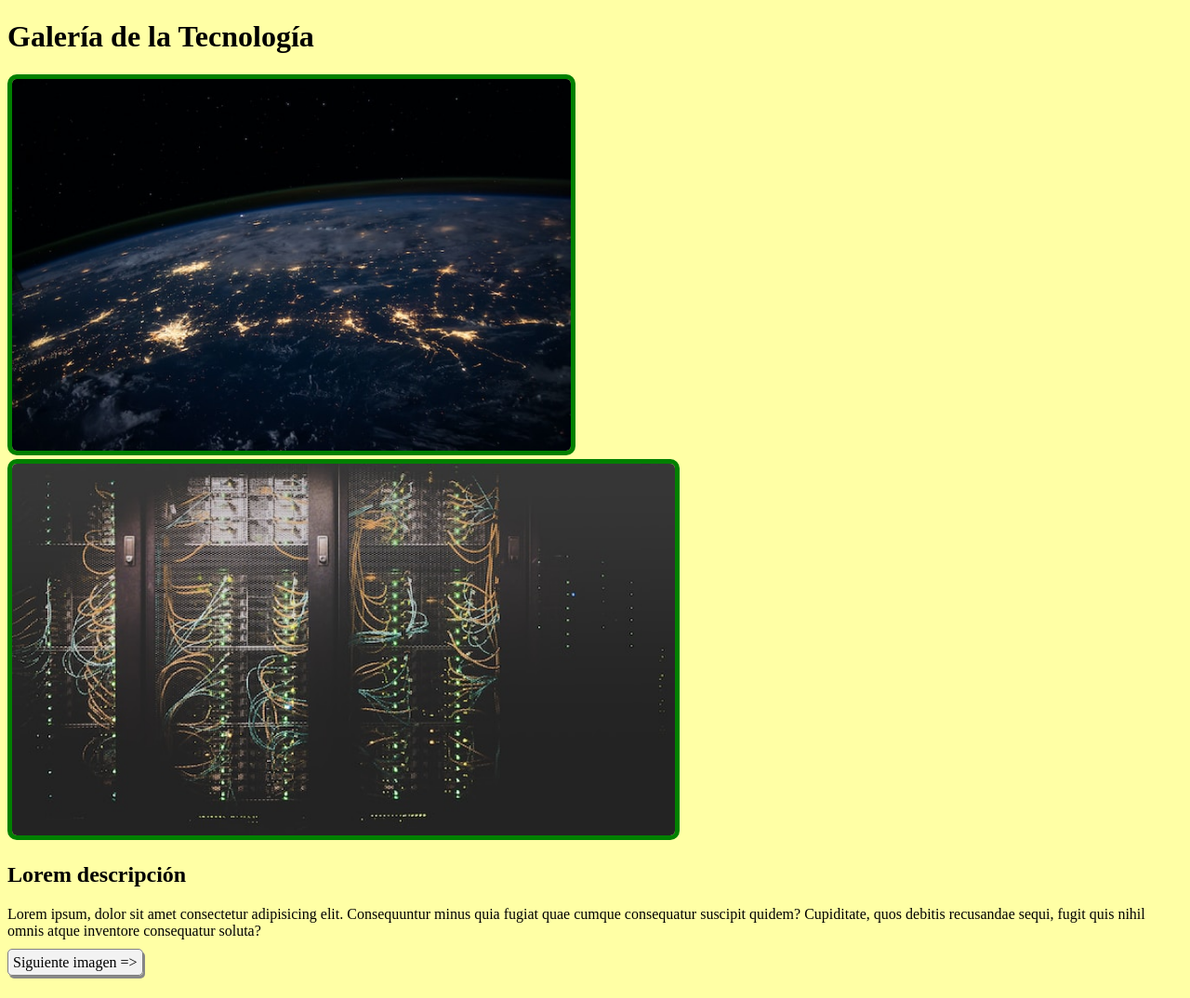
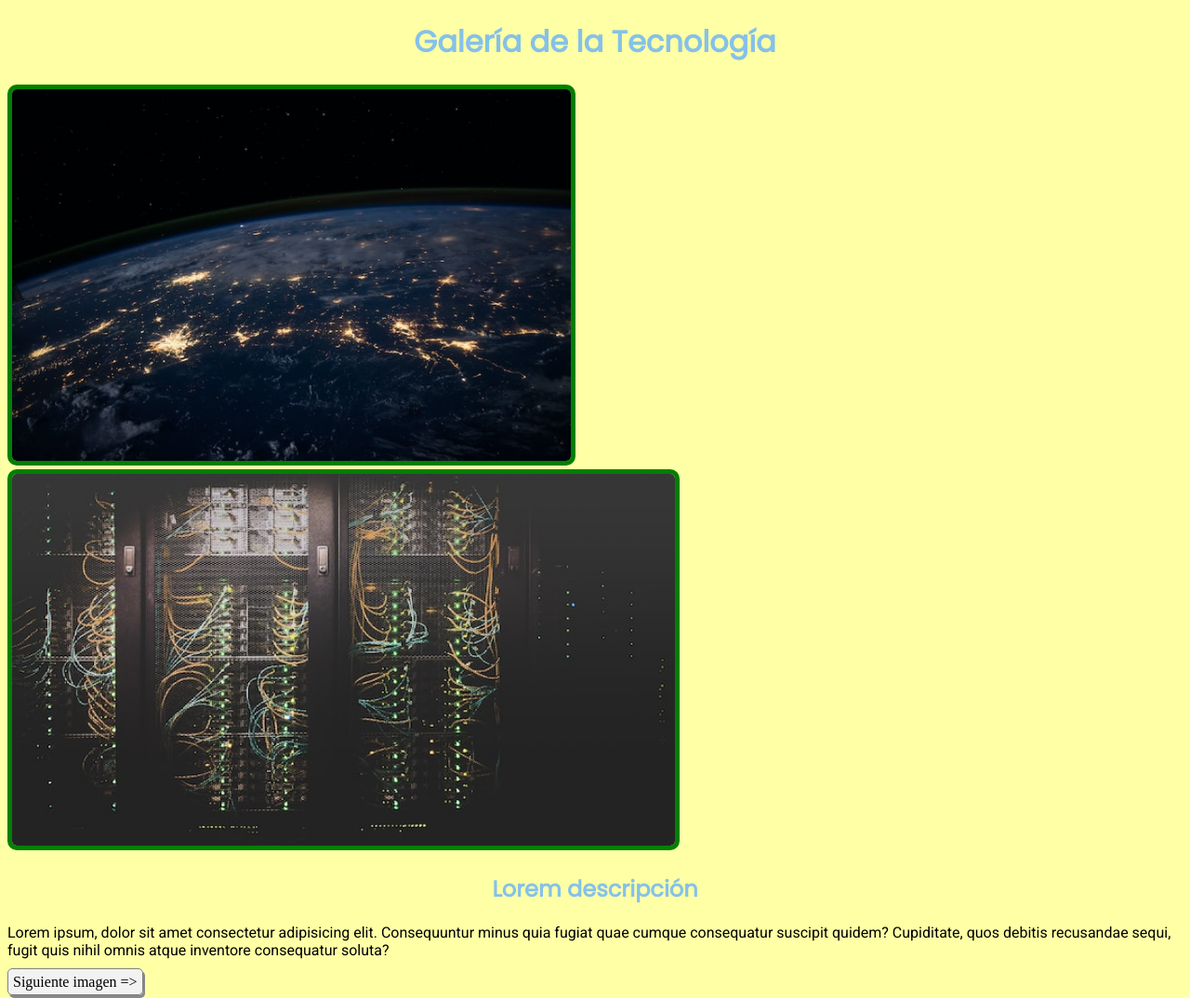
Before and after one commit to LeandroT22/Taller6_2_1, a plain HTML site: page index.html in a window 1280 px wide. Shown: the whole page at 93% size. Before the commit the page ends 1053 px from the top, so only its background shows below. Drawn offline with Linux system fonts and the light colour scheme.

Commit message:
Cambio de tipografia

```diff
--- a/index.html
+++ b/index.html
@@ -6,6 +6,10 @@
     <meta name="viewport" content="width=device-width, initial-scale=1.0">
     <title>Galería de la Tecnología - Página 1</title>
     <link rel="stylesheet" href="styles.css">
+    <link rel="preconnect" href="https://fonts.googleapis.com">
+    <link rel="preconnect" href="https://fonts.gstatic.com" crossorigin>
+    <link href="https://fonts.googleapis.com/css2?family=Poppins&display=swap" rel="stylesheet">
+    <link href="https://fonts.googleapis.com/css2?family=Poppins&family=Roboto&display=swap" rel="stylesheet">
 </head>
 
 <body>
--- a/styles.css
+++ b/styles.css
@@ -17,3 +17,25 @@ body {
     border-radius: 5px;
     box-shadow: 2px 3px #888888;
 }
+
+h1 {
+        font-family: "Poppins", sans-serif;
+        font-weight: bold;
+        font-style: normal;
+        color:#85c1e9;
+        text-align: center;
+}
+
+h2 {
+    font-family: "Poppins", sans-serif;
+    font-weight: 600;
+    font-style: normal;
+    color:#85c1e9;
+    text-align: center;
+}
+
+p {
+        font-family: "Roboto", sans-serif;
+        font-weight: 500;
+        font-style: normal;
+}
```
